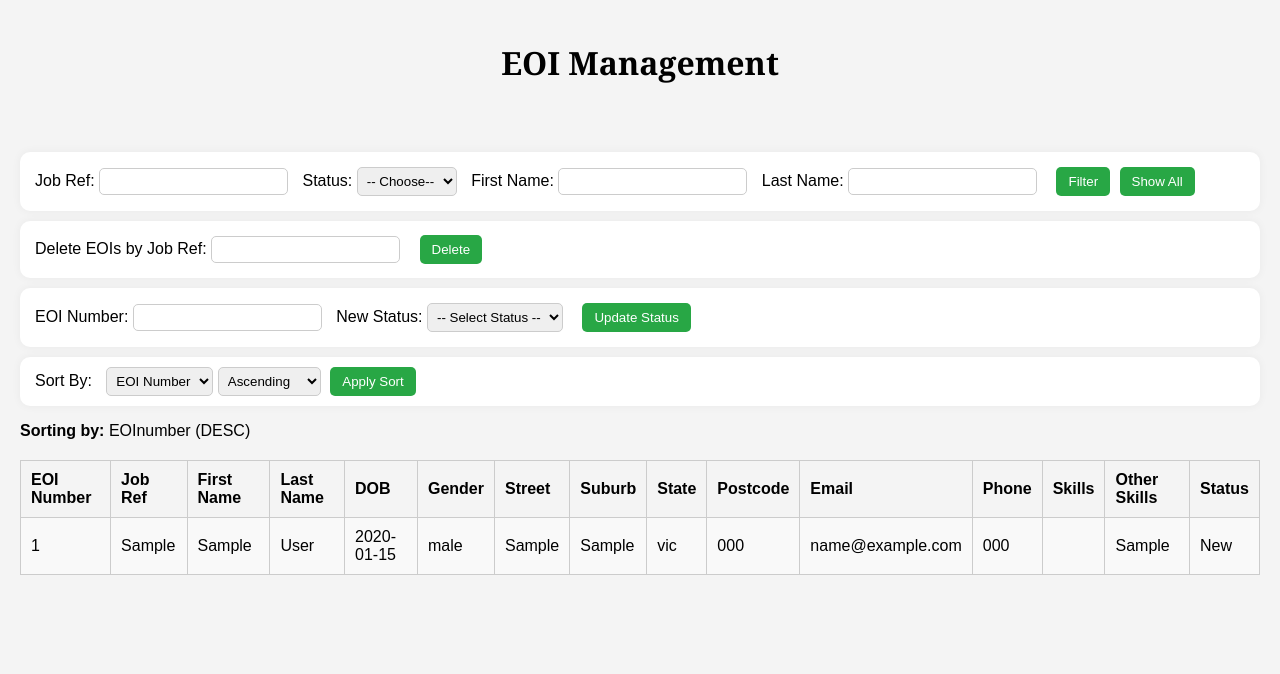
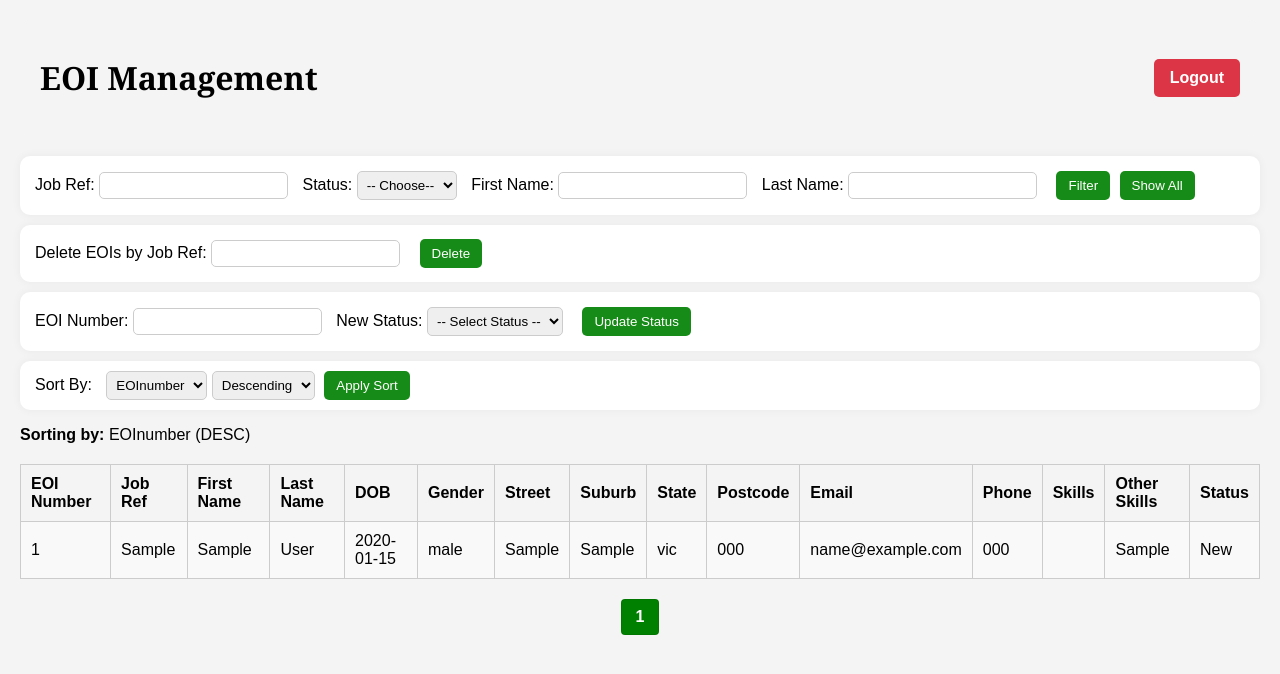
Before and after one commit to Janet1411/project1, a PHP site: page /manage.php in a window 1280 px wide. Shown: the top 674 px of the page. Run offline with PHP 8.4, Linux system fonts and the light colour scheme; the visitor is signed in with stand-in values (Sample User, id 1); tables that the repository leaves empty hold one stand-in row (values such as "Sample post").

Commit message:
added security features; a logout session and fixed the accessibilty issues(wave)

```diff
--- a/manage.php
+++ b/manage.php
@@ -1,13 +1,106 @@
 <?php
 require_once("settings.php");
 session_start();
-    if (!isset($_SESSION["username"])) {
-        header('Location: login.php');
+
+if (!isset($_SESSION['username']) || $_SESSION['role'] !== 'manager') {
+    header("Location: login.php");
+    exit();
 }
+
+$conn = mysqli_connect($host, $user, $pwd, $sql_db);
+if (!$conn) {
+    die("Database connection failed: " . mysqli_connect_error());
+}
+
+$where_clauses = [];
+$filters_applied = [];
+
+// filter out the fields
+if (!empty($_GET['job_ref'])) {
+    $job_ref = mysqli_real_escape_string($conn, $_GET['job_ref']);
+    $where_clauses[] = "job_ref LIKE '%$job_ref%'";
+    $filters_applied[] = "Job Ref: " . htmlspecialchars($job_ref);
+}
+
+if (!empty($_GET['status'])) {
+    $status = mysqli_real_escape_string($conn, $_GET['status']);
+    $where_clauses[] = "Status = '$status'";
+    $filters_applied[] = "Status: " . htmlspecialchars($status);
+}
+
+if (!empty($_GET['first_name'])) {
+    $first_name = mysqli_real_escape_string($conn, $_GET['first_name']);
+    $where_clauses[] = "first_name LIKE '%$first_name%'";
+    $filters_applied[] = "First Name: " . htmlspecialchars($first_name);
+}
+
+if (!empty($_GET['last_name'])) {
+    $last_name = mysqli_real_escape_string($conn, $_GET['last_name']);
+    $where_clauses[] = "last_name LIKE '%$last_name%'";
+    $filters_applied[] = "Last Name: " . htmlspecialchars($last_name);
+}
+
+$where_clause = '';
+if (!empty($where_clauses)) {
+    $where_clause = "WHERE " . implode(' AND ', $where_clauses);
+}
+
+//  Sorting through the fields
+$sort_fields = ['EOInumber', 'job_ref', 'first_name', 'last_name', 'Status'];
+$sort_orders = ['ASC', 'DESC'];
+$sort_by = in_array($_GET['sort_by'] ?? '', $sort_fields) ? $_GET['sort_by'] : 'EOInumber';
+$sort_order = in_array($_GET['sort_order'] ?? '', $sort_orders) ? $_GET['sort_order'] : 'DESC';
+
+$limit = 10;
+$page = isset($_GET['page']) && is_numeric($_GET['page']) ? (int) $_GET['page'] : 1;
+$offset = ($page - 1) * $limit;
+
+if (isset($_GET['reset'])) {
+    header("Location: manage.php");
+    exit();
+}
+
+// Delete EOIs by Job Ref
+if (isset($_POST['delete']) && !empty($_POST['delete_job_ref'])) {
+    $delete_job_ref = mysqli_real_escape_string($conn, $_POST['delete_job_ref']);
+    $delete_sql = "DELETE FROM EOI WHERE job_ref = '$delete_job_ref'";
+    if (mysqli_query($conn, $delete_sql)) {
+        echo "<p style='color:red; font-weight: bold;'>All EOIs with Job Ref '$delete_job_ref' have been deleted.</p>";
+    } else {
+        echo "<p style='color:red;'>Error deleting EOIs: " . mysqli_error($conn) . "</p>";
+    }
+}
+
+// Update EOI status
+if (isset($_POST['update_status']) && !empty($_POST['eoi_number']) && !empty($_POST['new_status'])) {
+    $eoi_number = mysqli_real_escape_string($conn, $_POST['eoi_number']);
+    $new_status = mysqli_real_escape_string($conn, $_POST['new_status']);
+
+    $check_sql = "SELECT * FROM EOI WHERE EOInumber = '$eoi_number'";
+    $check_result = mysqli_query($conn, $check_sql);
+    if (mysqli_num_rows($check_result) > 0) {
+        $update_sql = "UPDATE EOI SET Status = '$new_status' WHERE EOInumber = '$eoi_number'";
+        if (mysqli_query($conn, $update_sql)) {
+            echo "<p style='color:green;'>EOI #$eoi_number status updated to <strong>$new_status</strong>.</p>";
+        } else {
+            echo "<p style='color:red;'>Failed to update status: " . mysqli_error($conn) . "</p>";
+        }
+    } else {        /* inline css used here*/
+        echo "<p style='color:red;'>EOI #$eoi_number not found.</p>";
+    }
+}
+
+$count_sql = "SELECT COUNT(*) AS total FROM EOI $where_clause";
+$count_result = mysqli_query($conn, $count_sql);
+$total_rows = mysqli_fetch_assoc($count_result)['total'];
+$total_pages = ceil($total_rows / $limit);
+
+$data_sql = "SELECT * FROM EOI $where_clause ORDER BY $sort_by $sort_order LIMIT $limit OFFSET $offset";
+$data_result = mysqli_query($conn, $data_sql);
+
 ?>
-
 <!DOCTYPE html>
-<html>
+<html lang="en">
 <head>
     <meta charset="UTF-8">
     <title>EOI Management</title>
@@ -15,28 +108,29 @@
     <link rel="stylesheet" href="styles/manage.css">
 </head>
 <body>
-    <h1> EOI Management </h1>
-    <br><br>
+<div class="top_bar">
+    <h1>EOI Management</h1>
+    <a href="logout.php" class="logout_button">Logout</a>
+</div>
+
 <form method="GET" action="">
-        <label>Job Ref: <input type="text" name="job_ref" value="<?php echo htmlspecialchars($_GET['job_ref'] ?? ''); ?>"></label>
+    <label>Job Ref: <input type="text" name="job_ref" value="<?= htmlspecialchars($_GET['job_ref'] ?? '') ?>"></label>
     <label>Status:
         <select name="status">
             <option value="">-- Choose--</option>
-                <option value="New" <?php if (($_GET['status'] ?? '') === 'New') echo 'selected'; ?>>New</option>
-                <option value="Current" <?php if (($_GET['status'] ?? '') === 'Current') echo 'selected'; ?>>Current</option>
-                <option value="Final" <?php if (($_GET['status'] ?? '') === 'Final') echo 'selected'; ?>>Final</option>
+            <option value="New" <?= ($_GET['status'] ?? '') === 'New' ? 'selected' : '' ?>>New</option>
+            <option value="Current" <?= ($_GET['status'] ?? '') === 'Current' ? 'selected' : '' ?>>Current</option>
+            <option value="Final" <?= ($_GET['status'] ?? '') === 'Final' ? 'selected' : '' ?>>Final</option>
         </select>
     </label>
-        <label>First Name: <input type="text" name="first_name" value="<?php echo htmlspecialchars($_GET['first_name'] ?? ''); ?>"></label>
-        <label>Last Name: <input type="text" name="last_name" value="<?php echo htmlspecialchars($_GET['last_name'] ?? ''); ?>"></label>
+    <label>First Name: <input type="text" name="first_name" value="<?= htmlspecialchars($_GET['first_name'] ?? '') ?>"></label>
+    <label>Last Name: <input type="text" name="last_name" value="<?= htmlspecialchars($_GET['last_name'] ?? '') ?>"></label>
     <input type="submit" value="Filter">
     <input type="submit" name="reset" value="Show All">
 </form>
 
 <form method="POST" action="">
-        <label>Delete EOIs by Job Ref:
-            <input type="text" name="delete_job_ref" required>
-        </label>
+    <label>Delete EOIs by Job Ref: <input type="text" name="delete_job_ref" required></label>
     <input type="submit" name="delete" value="Delete">
 </form>
 
@@ -56,138 +150,49 @@
 <form method="GET" action="">
     <label for="sort_by">Sort By:</label>
     <select name="sort_by" id="sort_by">
-            <option value="EOInumber" <?php if ($_GET['sort_by'] ?? '' == 'EOInumber') echo 'selected'; ?>>EOI Number</option>
-            <option value="job_ref" <?php if ($_GET['sort_by'] ?? '' == 'job_ref') echo 'selected'; ?>>Job Ref</option>
-            <option value="first_name" <?php if ($_GET['sort_by'] ?? '' == 'first_name') echo 'selected'; ?>>First Name</option>
-            <option value="last_name" <?php if ($_GET['sort_by'] ?? '' == 'last_name') echo 'selected'; ?>>Last Name</option>
-            <option value="Status" <?php if ($_GET['sort_by'] ?? '' == 'Status') echo 'selected'; ?>>Status</option>
+        <?php foreach ($sort_fields as $field): ?>
+            <option value="<?= $field ?>" <?= ($sort_by == $field) ? 'selected' : '' ?>><?= $field ?></option>
+        <?php endforeach; ?>
     </select>
-
-        <select name="sort_order" id="sort_order">
-            <option value="ASC" <?php if ($_GET['sort_order'] ?? '' == 'ASC') echo 'selected'; ?>>Ascending</option>
-            <option value="DESC" <?php if ($_GET['sort_order'] ?? '' == 'DESC') echo 'selected'; ?>>Descending</option>
+    <select name="sort_order">
+        <option value="ASC" <?= $sort_order == 'ASC' ? 'selected' : '' ?>>Ascending</option>
+        <option value="DESC" <?= $sort_order == 'DESC' ? 'selected' : '' ?>>Descending</option>
     </select>
-
     <input type="submit" value="Apply Sort">
 </form>
 
 <?php
-    if (isset($_GET['reset'])) {
-        header("Location: manage.php");
-        exit();
-    }
-
-    if (isset($_POST['delete']) && !empty($_POST['delete_job_ref'])) {
-        $delete_job_ref = mysqli_real_escape_string($conn, $_POST['delete_job_ref']);
-        $delete_sql = "DELETE FROM EOI WHERE job_ref = '$delete_job_ref'";
-        if (mysqli_query($conn, $delete_sql)) {  //used inline css below
-            echo "<p style='color: red; font-weight: bold;'>All EOIs with Job Ref '$delete_job_ref' have been deleted.</p>";
-        } else {    //used inline css below
-            echo "<p style='color: red;'>Error deleting EOIs: " . mysqli_error($conn) . "</p>";
-        }
-    }
-
-    if (isset($_POST['update_status']) && !empty($_POST['eoi_number']) && !empty($_POST['new_status'])) {
-        $eoi_number = mysqli_real_escape_string($conn, $_POST['eoi_number']);
-        $new_status = mysqli_real_escape_string($conn, $_POST['new_status']);
-
-        $check_sql = "SELECT * FROM EOI WHERE EOInumber = '$eoi_number'";
-        $check_result = mysqli_query($conn, $check_sql);
-
-        if (mysqli_num_rows($check_result) > 0) {
-            $update_sql = "UPDATE EOI SET Status = '$new_status' WHERE EOInumber = '$eoi_number'";
-            if (mysqli_query($conn, $update_sql)) {
-                echo "<p style='color: green;'>EOI #$eoi_number status updated to <strong>$new_status</strong>.</p>";
-            } else {
-                echo "<p style='color: red;'>Failed to update status: " . mysqli_error($conn) . "</p>";
-            }
-        } else { //used inline css below
-            echo "<p style='color: red;'>EOI #$eoi_number not found.</p>";
-        }
-    }
-
-    $where = [];
-    $filters_applied = [];
-
-    if (!empty($_GET['job_ref'])) {
-        $job_ref = mysqli_real_escape_string($conn, $_GET['job_ref']);
-        $where[] = "job_ref LIKE '%$job_ref%'";
-        $filters_applied[] = "Job Ref: " . htmlspecialchars($job_ref);
-    }
-
-    if (!empty($_GET['status'])) {
-        $status = mysqli_real_escape_string($conn, $_GET['status']);
-        $where[] = "Status = '$status'";
-        $filters_applied[] = "Status: " . htmlspecialchars($status);
-    }
-
-    if (!empty($_GET['first_name'])) {
-        $fname = mysqli_real_escape_string($conn, $_GET['first_name']);
-        $where[] = "first_name LIKE '%$fname%'";
-        $filters_applied[] = "First Name: " . htmlspecialchars($fname);
-    }
-
-    if (!empty($_GET['last_name'])) {
-        $lname = mysqli_real_escape_string($conn, $_GET['last_name']);
-        $where[] = "last_name LIKE '%$lname%'";
-        $filters_applied[] = "Last Name: " . htmlspecialchars($lname);
-    }
-
-    $where_clause = '';
-    if (!empty($where)) {
-        $where_clause = 'WHERE ' . implode(' AND ', $where);
+if (!empty($filters_applied)) {
     echo "<p><strong>Filters applied:</strong> " . implode(', ', $filters_applied) . "</p>";
 }
-
-
-    $sort_fields = ['EOInumber', 'job_ref', 'first_name', 'last_name', 'Status'];
-    $sort_orders = ['ASC', 'DESC'];
-
-    $sort_by = in_array($_GET['sort_by'] ?? '', $sort_fields) ? $_GET['sort_by'] : 'EOInumber';
-    $sort_order = in_array($_GET['sort_order'] ?? '', $sort_orders) ? $_GET['sort_order'] : 'DESC';
-
 echo "<p><strong>Sorting by:</strong> $sort_by ($sort_order)</p>";
 
-    $sql = "SELECT * FROM EOI $where_clause ORDER BY $sort_by $sort_order";
-    $result = mysqli_query($conn, $sql);
-
-    if (mysqli_num_rows($result) > 0) {
-        echo "<table>
-            <tr>
-                <th>EOI Number</th>
-                <th>Job Ref</th>
-                <th>First Name</th>
-                <th>Last Name</th>
-                <th>DOB</th>
-                <th>Gender</th>
-                <th>Street</th>
-                <th>Suburb</th>
-                <th>State</th>
-                <th>Postcode</th>
-                <th>Email</th>
-                <th>Phone</th>
-                <th>Skills</th>
-                <th>Other Skills</th>
-                <th>Status</th>
+if (mysqli_num_rows($data_result) > 0) {
+    echo "<table border='1'><tr>
+        <th> EOI Number </th>
+        <th> Job Ref </th>
+        <th> First Name </th>
+        <th> Last Name </th>
+        <th> DOB </th>
+        <th> Gender </th>
+        <th> Street </th>
+        <th> Suburb </th>
+        <th> State </th>
+        <th> Postcode </th>
+        <th> Email </th>
+        <th> Phone </th>
+        <th> Skills </th>
+        <th> Other Skills </th>
+        <th> Status </th>
     </tr>";
-
-        $skill_map = [
-            'skill_tableau' => 'Tableau',
-            'skill_google' => 'Google',
-            'skill_python' => 'Python',
-            'skill_r' => 'R',
-            'skill_sql' => 'SQL',
-            'skill_relational' => 'Relational DB'
-        ];
-
-        while ($row = mysqli_fetch_assoc($result)) {
+    while ($row = mysqli_fetch_assoc($data_result)) {
         $skills = [];
-            foreach ($skill_map as $key => $label) {
-                if ($row[$key] === 'Y') {
-                    $skills[] = $label;
-                }
-            }
-            $skill_str = implode(', ', $skills);
+        if ($row['skill_tableau'] === 'Y') $skills[] = 'Tableau';
+        if ($row['skill_google'] === 'Y') $skills[] = 'Google';
+        if ($row['skill_python'] === 'Y') $skills[] = 'Python';
+        if ($row['skill_r'] === 'Y') $skills[] = 'R';
+        if ($row['skill_sql'] === 'Y') $skills[] = 'SQL';
+        if ($row['skill_relational'] === 'Y') $skills[] = 'Relational DB';
 
         echo "<tr>
             <td>" . htmlspecialchars($row['EOInumber']) . "</td>
@@ -202,19 +207,30 @@
             <td>" . htmlspecialchars($row['postcode']) . "</td>
             <td>" . htmlspecialchars($row['email']) . "</td>
             <td>" . htmlspecialchars($row['phone']) . "</td>
-                <td>" . htmlspecialchars($skill_str) . "</td>
+            <td>" . htmlspecialchars(implode(', ', $skills)) . "</td>
             <td>" . htmlspecialchars($row['other_skills']) . "</td>
             <td>" . htmlspecialchars($row['Status']) . "</td>
         </tr>";
     }
-
     echo "</table>";
 } else {
     echo "<p>No EOIs match your filter criteria.</p>";
 }
 
+echo "<div class='pagination'>";
+for ($i = 1; $i <= $total_pages; $i++) {
+    $query_params = $_GET;
+    $query_params['page'] = $i;
+    $query_string = http_build_query($query_params);
+    if ($i == $page) {
+        echo "<span class='current-page'>$i</span> ";
+    } else {
+        echo "<a class='page-link' href='?$query_string'>$i</a> ";
+    }
+}
+echo "</div>";
+
 mysqli_close($conn);
 ?>
-
 </body>
 </html>
--- a/styles/login.css
+++ b/styles/login.css
@@ -26,7 +26,7 @@ body {
   transform: translateY(-4px);
 }
 
-.login-card h2 {
+.login-card h1 {
   text-align: center;
   font-size: 30px;
   font-weight: 700;
--- a/styles/manage.css
+++ b/styles/manage.css
@@ -24,7 +24,7 @@ input[type="text"], select {
 }
 
 input[type="submit"] {
-    background: #28a745;
+    background: rgba(0, 128, 0, 0.911);
     color: white;
     padding: 7px 12px;
     border: none;
@@ -34,7 +34,7 @@ input[type="submit"] {
 }
 
 input[type="submit"]:hover {
-    background: #218838;
+    background: darkgreen;
 }
 
 .status-New {
@@ -77,3 +77,57 @@ h1 {
     font-family: Cambria, Cochin, Georgia, Times, 'Times New Roman', serif;
     text-align: center;
 }
+
+.pagination {
+  margin: 20px 0;
+  text-align: center;
+}
+
+.pagination a,
+.pagination span {
+  display: inline-block;
+  padding: 8px 14px;
+  margin: 0 4px;
+  border: 1px solid rgba(2, 117, 2, 0.925);
+  color: green;
+  text-decoration: none;
+  border-radius: 4px;
+  transition: background-color 0.3s ease;
+}
+
+.pagination a:hover {
+  background-color: green;
+  color: #fff;
+}
+
+.pagination .current-page {
+  background-color: green;
+  color: #fff;
+  font-weight: bold;
+  border: 1px solid rgba(2, 117, 2, 0.925);
+  pointer-events: none;
+}
+
+.top_bar{
+    display: flex;
+    justify-content: space-between;
+    align-items: center;
+    background-color: #f4f4f4;
+    padding: 15px 20px;
+    border-radius: 10px;
+    margin-bottom: 20px;
+}
+
+.logout_button {
+    background-color: #dc3545;
+    color: white;
+    padding: 10px 16px;
+    text-decoration: none;
+    border-radius: 5px;
+    font-weight: bold;
+    transition: background-color 0.3s ease;
+}
+
+.logout_button:hover {
+    background-color: #c82333;
+}
```
Also changed, not shown: login.php (+12 -12 lines), logout.php (added, +7 -0 lines). Lines whose indentation alone changed are shown as unchanged.
